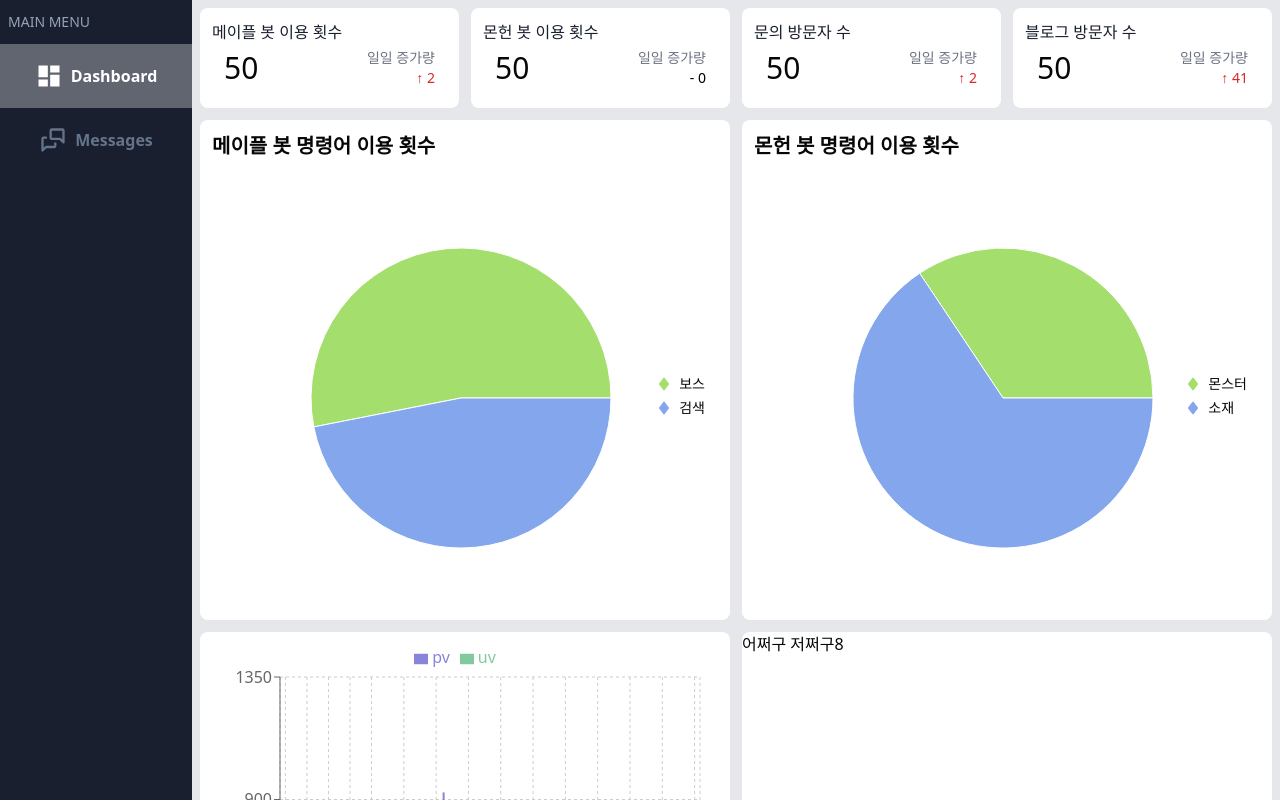
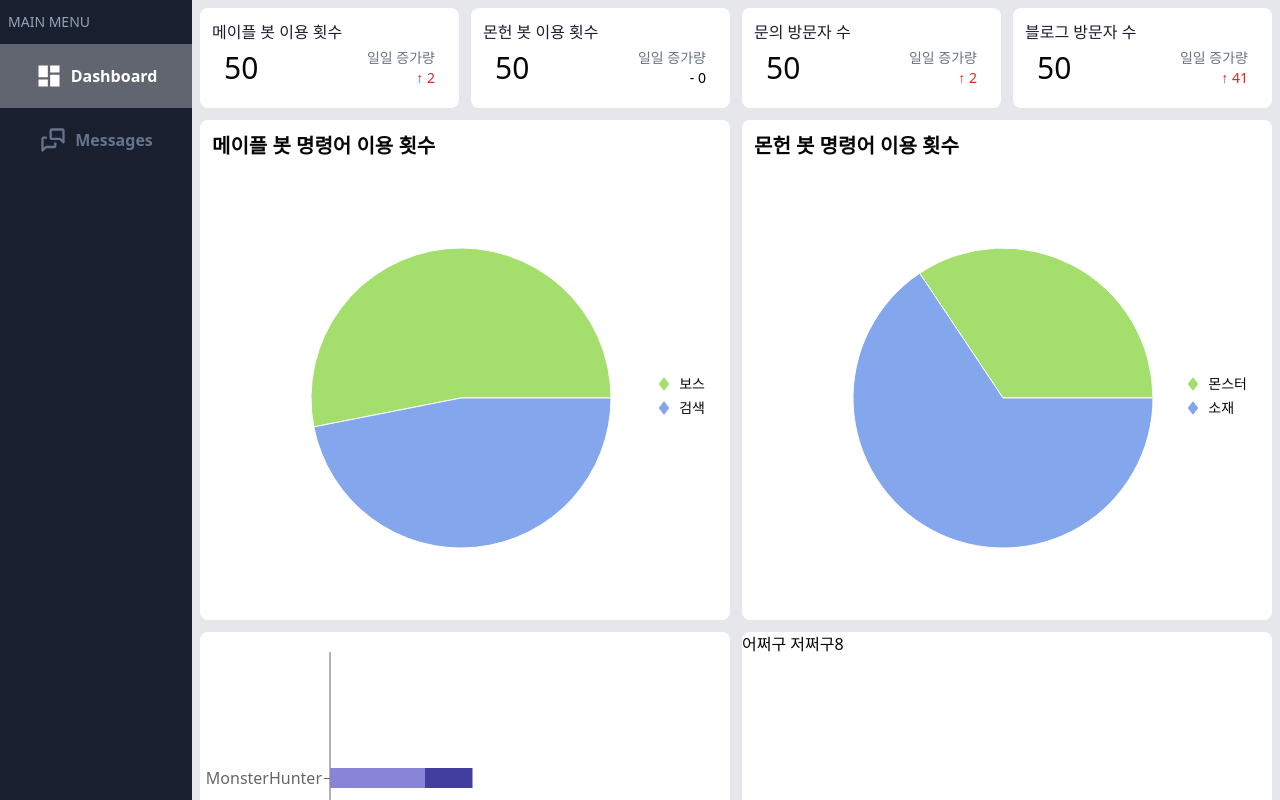
Before and after one commit to spde3289/liveChat-admin, a React (Vite) app: page / in a window 1280 px wide. Built offline with nearby package versions, Linux system fonts and the light colour scheme; no server answers.

Commit message:
feat: 생성된 채팅방 통계 생성

```diff
--- a/src/component/dashBoard/botUsePieChart/customToolTip.tsx
+++ b/src/component/dashBoard/botUsePieChart/customToolTip.tsx
@@ -2,7 +2,7 @@ import { memo } from "react";
 
 const CustomTooltip = (props: any) => {
   const { payload } = props;
-  console.log(props);
+
   return (
     <div className="p-2 ani bg-black bg-opacity-65 w-fit">
       <div className="text-white text-sm ">
--- a/src/component/dashBoard/index.tsx
+++ b/src/component/dashBoard/index.tsx
@@ -16,9 +16,7 @@ const DashBoard = () => {
           data={mapleUseCount}
         />
         <BotUsePieChart title="몬헌 봇 명령어 이용 횟수" data={mhBotUseCount} />
-        <Item height={600}>
-          <LiveChatCountChart />
-        </Item>
+        <LiveChatCountChart />
         <Item height={600}>
           <div>어쩌구 저쩌구8</div>
         </Item>
--- a/src/component/dashBoard/liveChatCountChart/index.tsx
+++ b/src/component/dashBoard/liveChatCountChart/index.tsx
@@ -1,8 +1,8 @@
 import {
-  BarChart,
+  ComposedChart,
+  Line,
+  Area,
   Bar,
-  Brush,
-  ReferenceLine,
   XAxis,
   YAxis,
   CartesianGrid,
@@ -10,74 +10,38 @@ import {
   Legend,
   ResponsiveContainer,
 } from "recharts";
+import Item from "../item";
 
 const data = [
-  { name: "1", uv: 300, pv: 456 },
-  { name: "2", uv: -145, pv: 230 },
-  { name: "3", uv: -100, pv: 345 },
-  { name: "4", uv: -8, pv: 450 },
-  { name: "5", uv: 100, pv: 321 },
-  { name: "6", uv: 9, pv: 235 },
-  { name: "7", uv: 53, pv: 267 },
-  { name: "8", uv: 252, pv: -378 },
-  { name: "9", uv: 79, pv: -210 },
-  { name: "10", uv: 294, pv: -23 },
-  { name: "12", uv: 43, pv: 45 },
-  { name: "13", uv: -74, pv: 90 },
-  { name: "14", uv: -71, pv: 130 },
-  { name: "15", uv: -117, pv: 11 },
-  { name: "16", uv: -186, pv: 107 },
-  { name: "17", uv: -16, pv: 926 },
-  { name: "18", uv: -125, pv: 653 },
-  { name: "19", uv: 222, pv: 366 },
-  { name: "20", uv: 372, pv: 486 },
-  { name: "21", uv: 182, pv: 512 },
-  { name: "22", uv: 164, pv: 302 },
-  { name: "23", uv: 316, pv: 425 },
-  { name: "24", uv: 131, pv: 467 },
-  { name: "25", uv: 291, pv: -190 },
-  { name: "26", uv: -47, pv: 194 },
-  { name: "27", uv: -415, pv: 371 },
-  { name: "28", uv: -182, pv: 376 },
-  { name: "29", uv: -93, pv: 295 },
-  { name: "30", uv: -99, pv: 322 },
-  { name: "31", uv: -52, pv: 246 },
-  { name: "32", uv: 154, pv: 33 },
-  { name: "33", uv: 205, pv: 354 },
-  { name: "34", uv: 70, pv: 258 },
-  { name: "35", uv: -25, pv: 359 },
-  { name: "36", uv: -59, pv: 192 },
-  { name: "37", uv: -63, pv: 464 },
-  { name: "38", uv: -91, pv: -2 },
-  { name: "39", uv: -66, pv: 154 },
-  { name: "40", uv: -50, pv: 186 },
+  { name: "MonsterHunter", 진행중: 2, 종료됨: 1 },
+  { name: "MapleStory", 진행중: 3, 종료됨: 2 },
 ];
 
 const LiveChatCountChart = () => {
   return (
+    <Item height={600}>
       <ResponsiveContainer width="100%" height="100%">
-      <BarChart
-        width={500}
-        height={300}
+        <ComposedChart
+          layout="vertical"
+          width={600}
+          height={200}
           data={data}
           margin={{
-          top: 5,
-          right: 30,
-          left: 20,
-          bottom: 5,
+            top: 20,
+            right: 20,
+            bottom: 20,
+            left: 70,
           }}
         >
-        <CartesianGrid strokeDasharray="3 3" />
-        <XAxis dataKey="name" />
-        <YAxis />
+          <XAxis type="number" />
+          <YAxis dataKey="name" type="category" />
           <Tooltip />
-        <Legend verticalAlign="top" wrapperStyle={{ lineHeight: "40px" }} />
-        <ReferenceLine y={0} stroke="#000" />
-        <Brush dataKey="name" height={30} stroke="#8884d8" />
-        <Bar dataKey="pv" fill="#8884d8" />
-        <Bar dataKey="uv" fill="#82ca9d" />
-      </BarChart>
+          <Legend />
+          <Bar dataKey="진행중" stackId="a" barSize={20} fill="#8884d8" />
+          <Bar dataKey="종료됨" stackId="a" barSize={20} fill="#413ea0" />
+        </ComposedChart>
       </ResponsiveContainer>
+    </Item>
   );
 };
 
```
Lines whose indentation alone changed are shown as unchanged.
